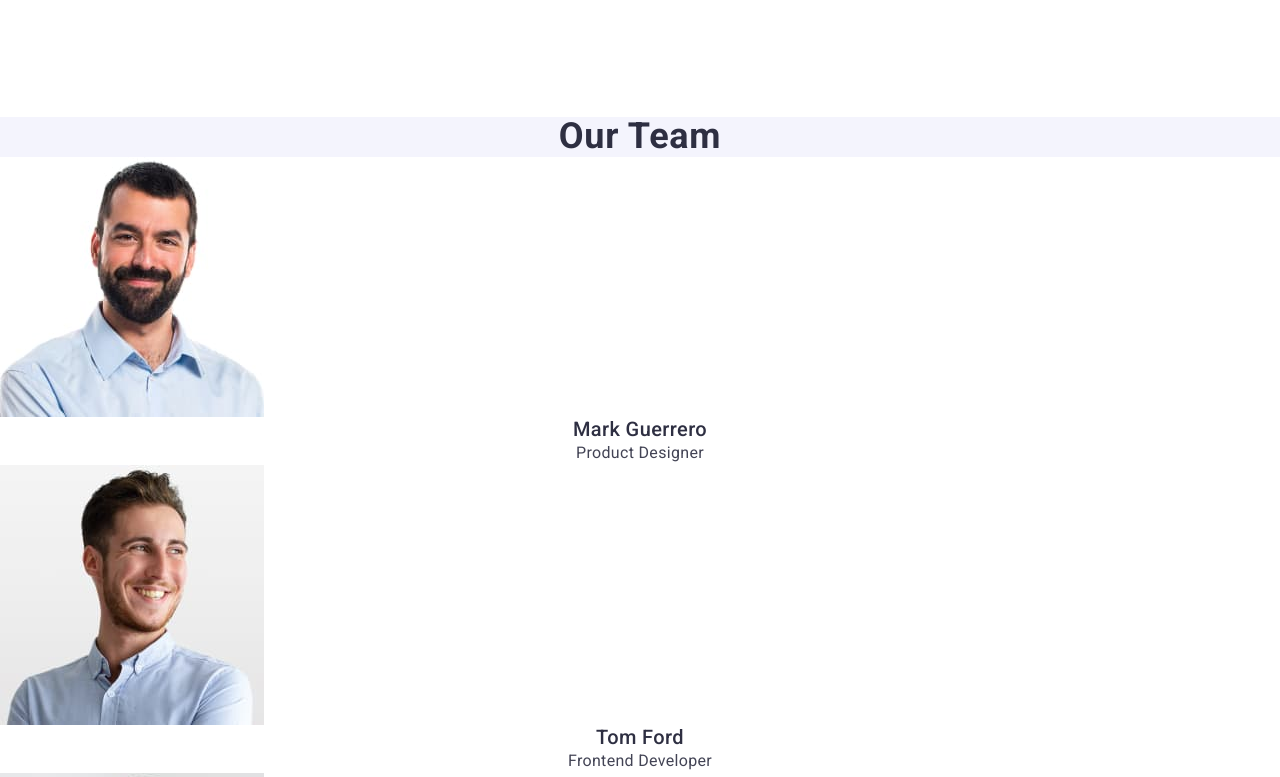
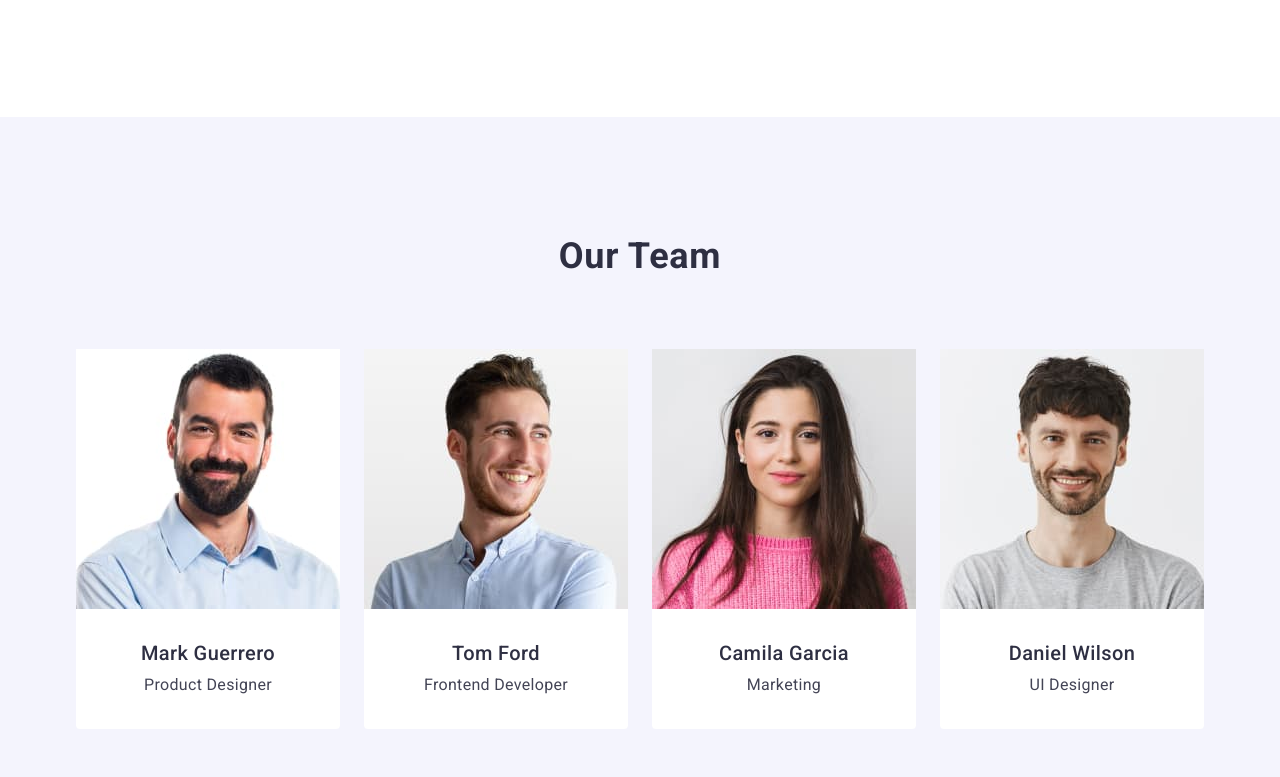
Before and after one commit to RayChikS/goit-markup-hw-03, a plain HTML site: page index.html in a window 1280 px wide. Shown: the part 1360-2137 px from the top of the page. Drawn offline with nearby package versions, Linux system fonts and the light colour scheme.

Commit message:
Commit-10

```diff
--- a/css/styles.css
+++ b/css/styles.css
@@ -271,10 +271,20 @@ ul{
 
 
 .team{
-	background-color: #F4F4FD
+	background-color: #F4F4FD;
+	padding: 120px 0;
+}
+.team-list{
+	display: flex;
+	gap: 24px;
 }
 .team-item{
 	background-color: #FFFFFF;
+	width: calc((100% - 72px) / 4);
+	border-radius: 0px 0px 4px 4px;
+}
+.team-info{
+	padding: 32px 0;
 }
 .team-title{
 	color: var(--navyblue);
@@ -285,6 +295,7 @@ ul{
 	letter-spacing: 0.72px;
 	text-transform: capitalize;
 	text-align: center;
+	margin-bottom: 72px;
 }
 .team-subtitle {
 	color: var(--navyblue);
@@ -294,6 +305,8 @@ ul{
 	font-weight: 500;
 	line-height: 120%;
 	letter-spacing: 0.4px;
+	margin-bottom: 8px;
+	text-align: center;
 }
 .team-text {
 	color: var(--slate);
@@ -302,6 +315,7 @@ ul{
 	font-size: 16px;
 	line-height: 150%;
 	letter-spacing: 0.32px;
+	text-align: center;
 }
 
 
--- a/index.html
+++ b/index.html
@@ -146,6 +146,7 @@
       </section>
 
       <section class="team section">
+        <div class="team-content container">
           <h2 class="team-title">Our Team</h2>
 
           <ul class="team-list list">
@@ -156,8 +157,10 @@
                 alt="Mark Guerrero"
                 width="264"
               />
+              <div class="team-info">
                 <h3 class="team-subtitle">Mark Guerrero</h3>
                 <p class="team-text">Product Designer</p>
+              </div>
             </li>
 
             <li class="team-item">
@@ -167,8 +170,10 @@
                 alt="Tom Ford"
                 width="264"
               />
+              <div class="team-info">
                 <h3 class="team-subtitle">Tom Ford</h3>
                 <p class="team-text">Frontend Developer</p>
+              </div>
             </li>
 
             <li class="team-item">
@@ -178,8 +183,10 @@
                 alt="Camila Garcia"
                 width="264"
               />
+              <div class="team-info">
                 <h3 class="team-subtitle">Camila Garcia</h3>
                 <p class="team-text">Marketing</p>
+              </div>
             </li>
 
             <li class="team-item">
@@ -189,10 +196,13 @@
                 alt="Daniel Wilson"
                 width="264"
               />
+              <div class="team-info">
                 <h3 class="team-subtitle">Daniel Wilson</h3>
                 <p class="team-text">UI Designer</p>
+              </div>
             </li>
           </ul>
+        </div>
       </section>
       <!-- </div> -->
     </main>
```
Lines whose indentation alone changed are shown as unchanged.
